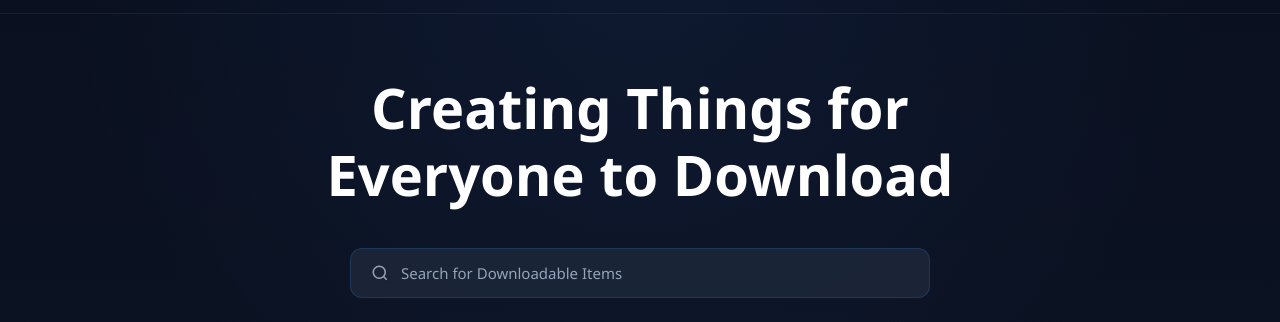
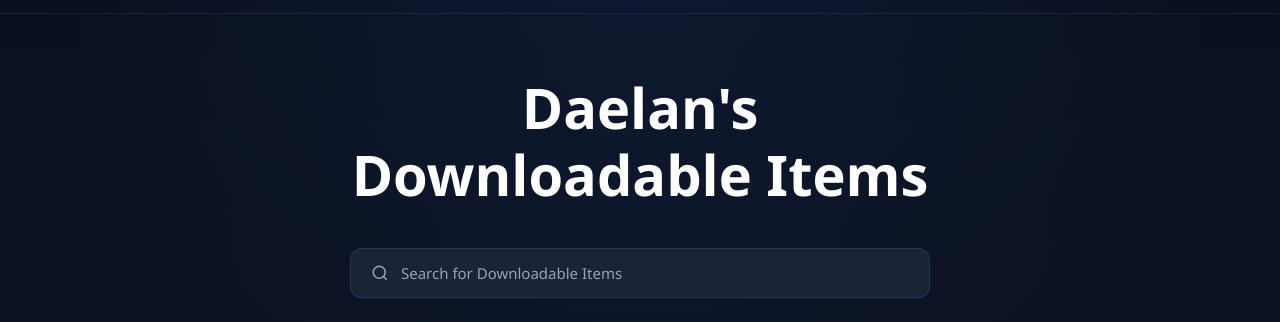
Before and after one commit to daecoderlover/Daelan-s-Downloadable-Items, a plain HTML site: page index.html in a window 1280 px wide. Shown: the part 57-379 px from the top of the page. Drawn offline with Linux system fonts and the light colour scheme.

Commit message:
Update index.html

```diff
--- a/index.html
+++ b/index.html
@@ -49,7 +49,7 @@
 
     <!-- Hero Section -->
     <section class="hero">
-        <h1 class="hero-title">Creating Things for<br>Everyone to Download</h1>
+        <h1 class="hero-title">Daelan's<br>Downloadable Items</h1>
         <div class="search-bar">
             <svg class="search-icon" width="18" height="18" viewBox="0 0 24 24" fill="none" stroke="currentColor" stroke-width="2">
                 <circle cx="11" cy="11" r="8"/>
```
